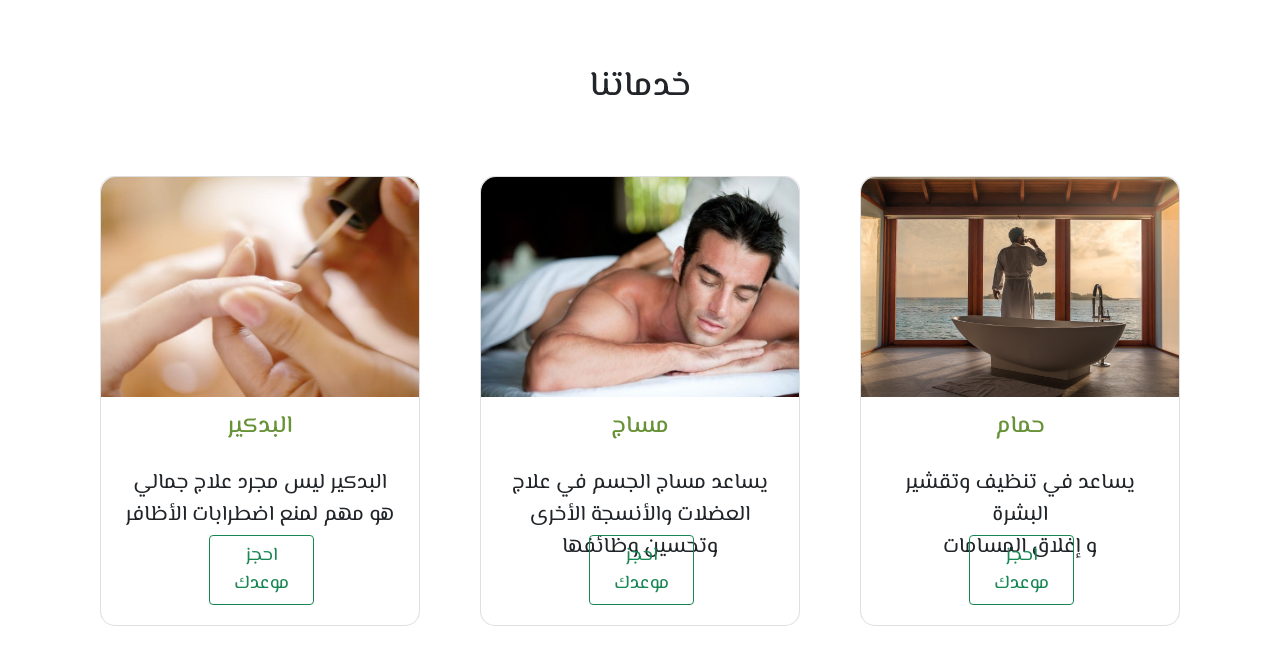
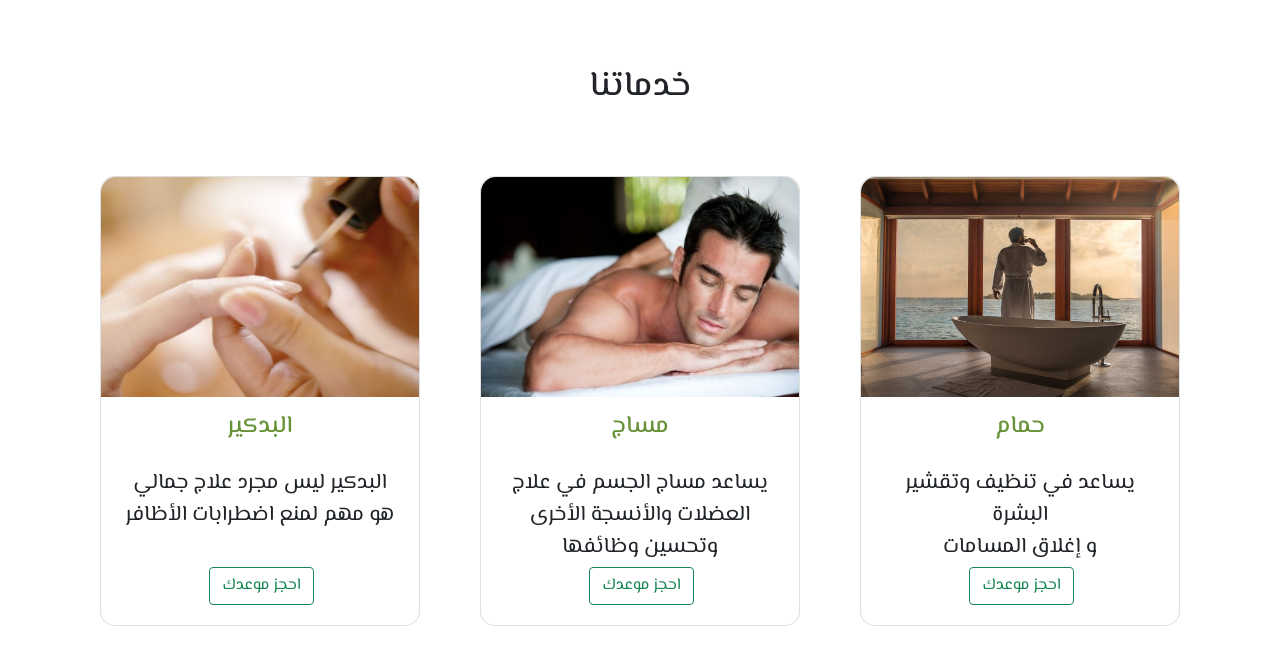
Before and after one commit to AbdQaddora/RestTime, a plain HTML site: page index.html in a window 1280 px wide. Shown: the part 992-1656 px from the top of the page. Drawn offline with nearby package versions, Linux system fonts and the light colour scheme; a script that the page names is missing.

Commit message:
Update main.css

```diff
--- a/css/main.css
+++ b/css/main.css
@@ -122,7 +122,6 @@ p{
 }
 
 .card-body .btn{
-    font-size: 14pt;
     outline: none;
     position: absolute;
     width: 33%;
```
